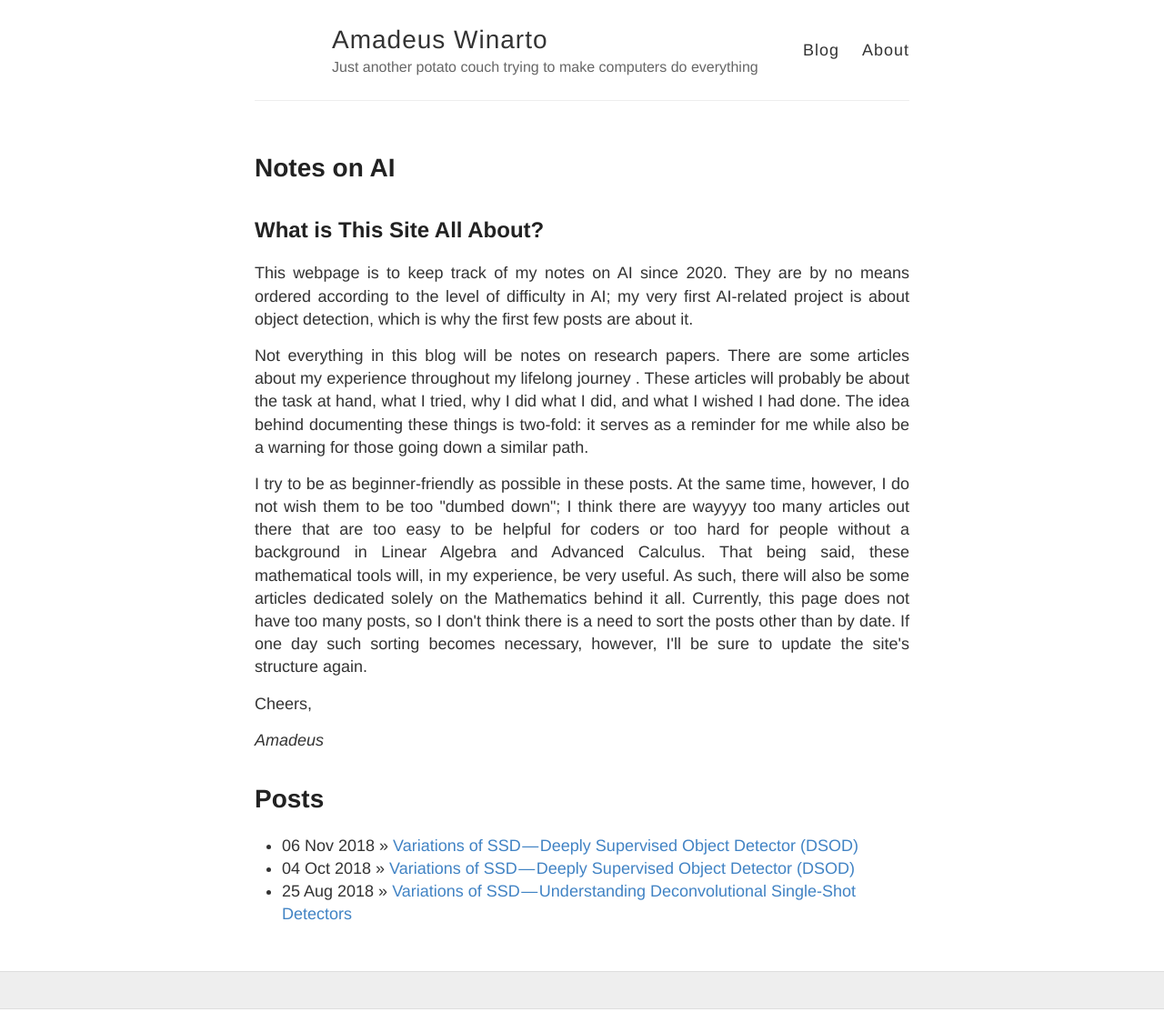
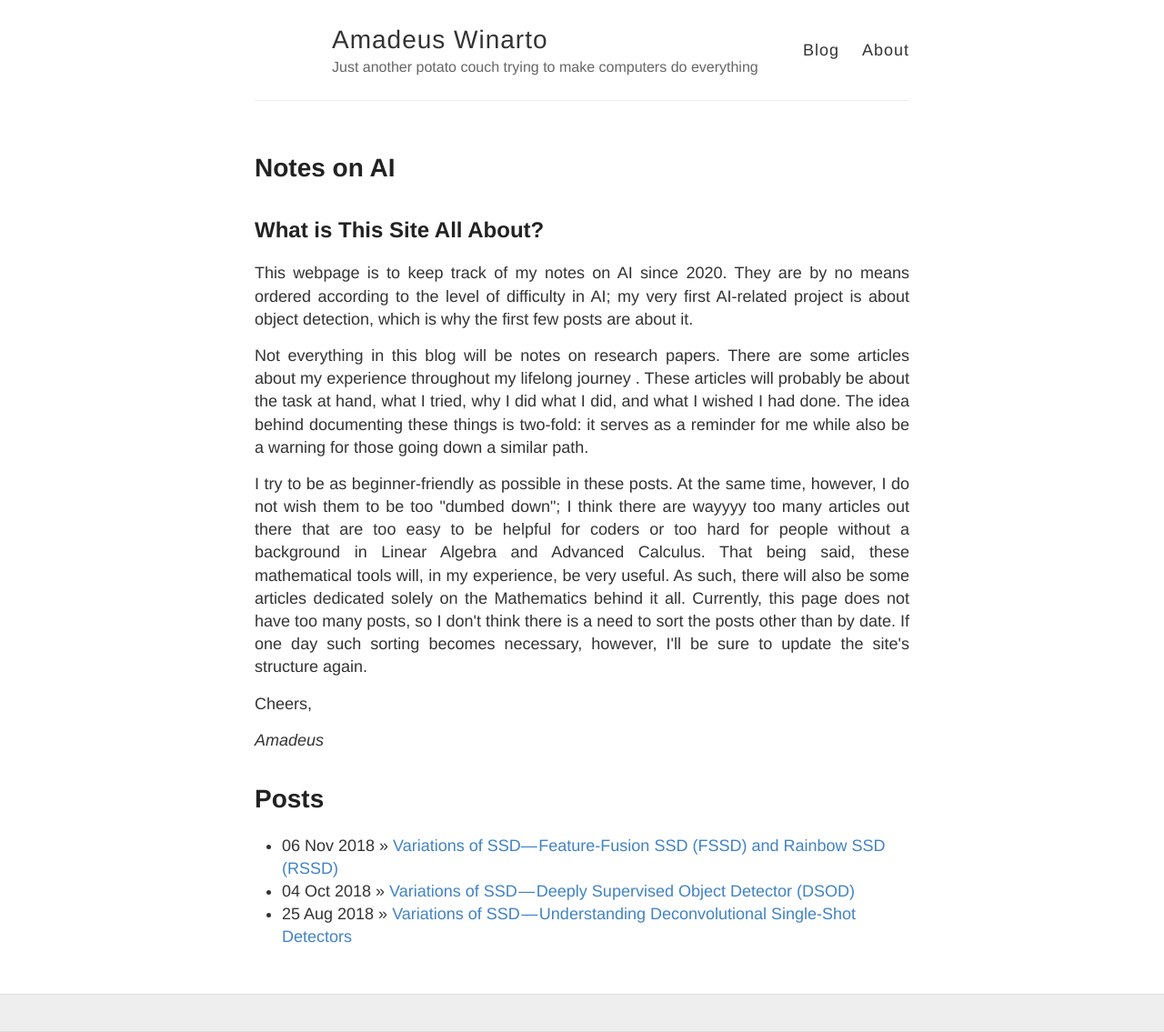
Before and after one commit to Amadeus-Winarto/amadeus-winarto.github.io, a Jekyll site: the page built from index.html, in a window 1280 px wide. Shown: the whole page at 91% size. Built offline with Jekyll 4.4.1, drawn with Linux system fonts in a browser that asks for light colours; before the commit the page ends 1110 px from its top, so only the background shows below that.

Commit message:
Update 2018-11-06-Variations of SSD — Feature Fusion SSD and Rainbow SSD.md

```diff
--- a/_posts/2018-11-06-Variations of SSD — Feature Fusion SSD and Rainbow SSD.md
+++ b/_posts/2018-11-06-Variations of SSD — Feature Fusion SSD and Rainbow SSD.md
@@ -1,6 +1,6 @@
 ---
 layout: posts
-title: Variations of SSD — Deeply Supervised Object Detector (DSOD)
+title: Variations of SSD— Feature-Fusion SSD (FSSD) and Rainbow SSD (RSSD)
 ---
 # Variations of SSD: Feature-Fusion SSD (FSSD) and Rainbow SSD (RSSD)
 While single-stage detectors such as Single-shot MultiBox Detectors (SSD) are generally faster than two-stage detectors like Faster R-CNN (FR-CNN), they are usually less accurate in their detection. This can be easily seen when the objects in question are small; SSD-based methods typically achieve much lower mean Average Precision (mAP) scores than FR-CNN-based methods. Several remedies have been proposed, including the addition of deconvolutional layers, as used in Deconvolutional SSD.
```
